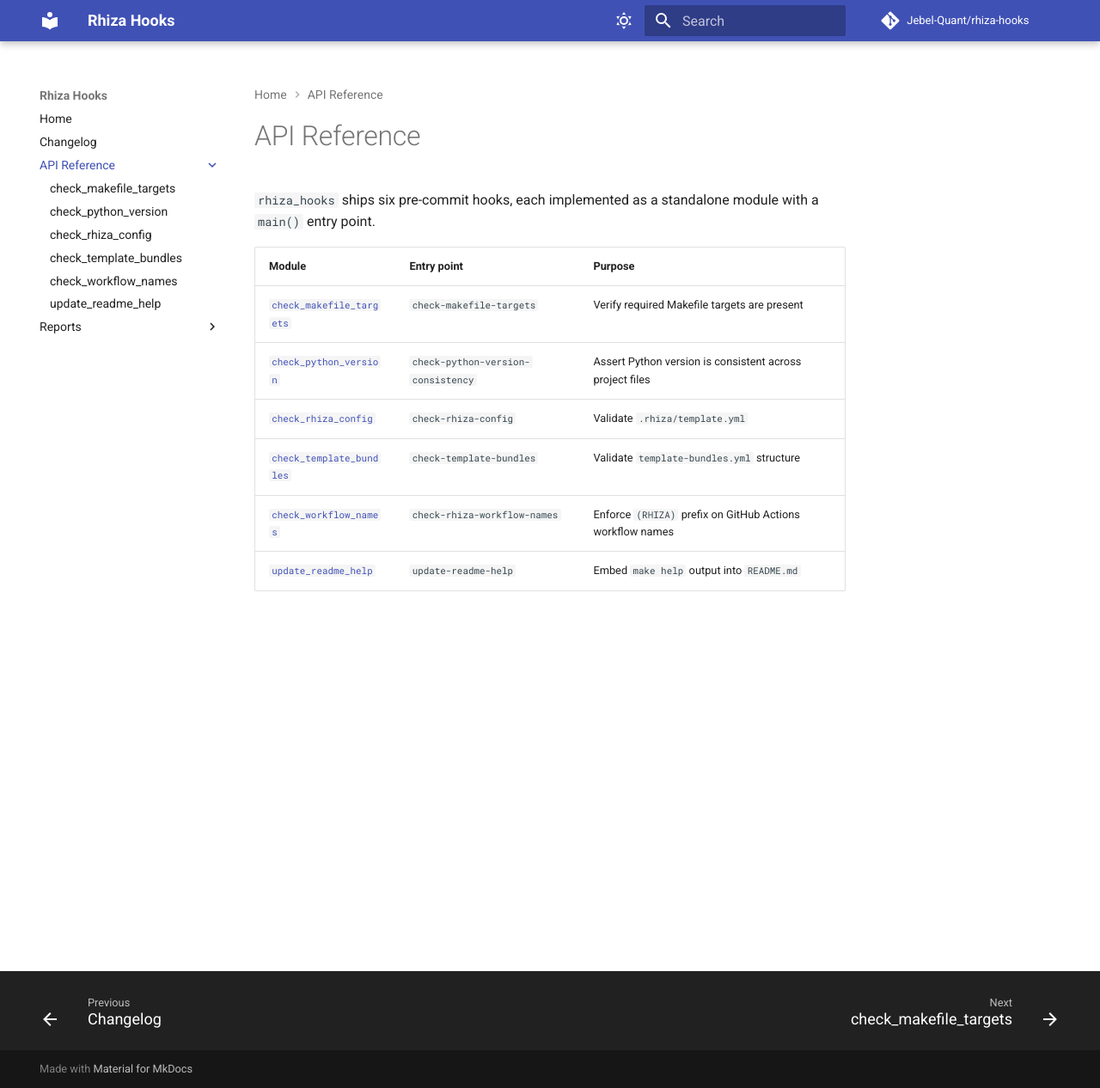
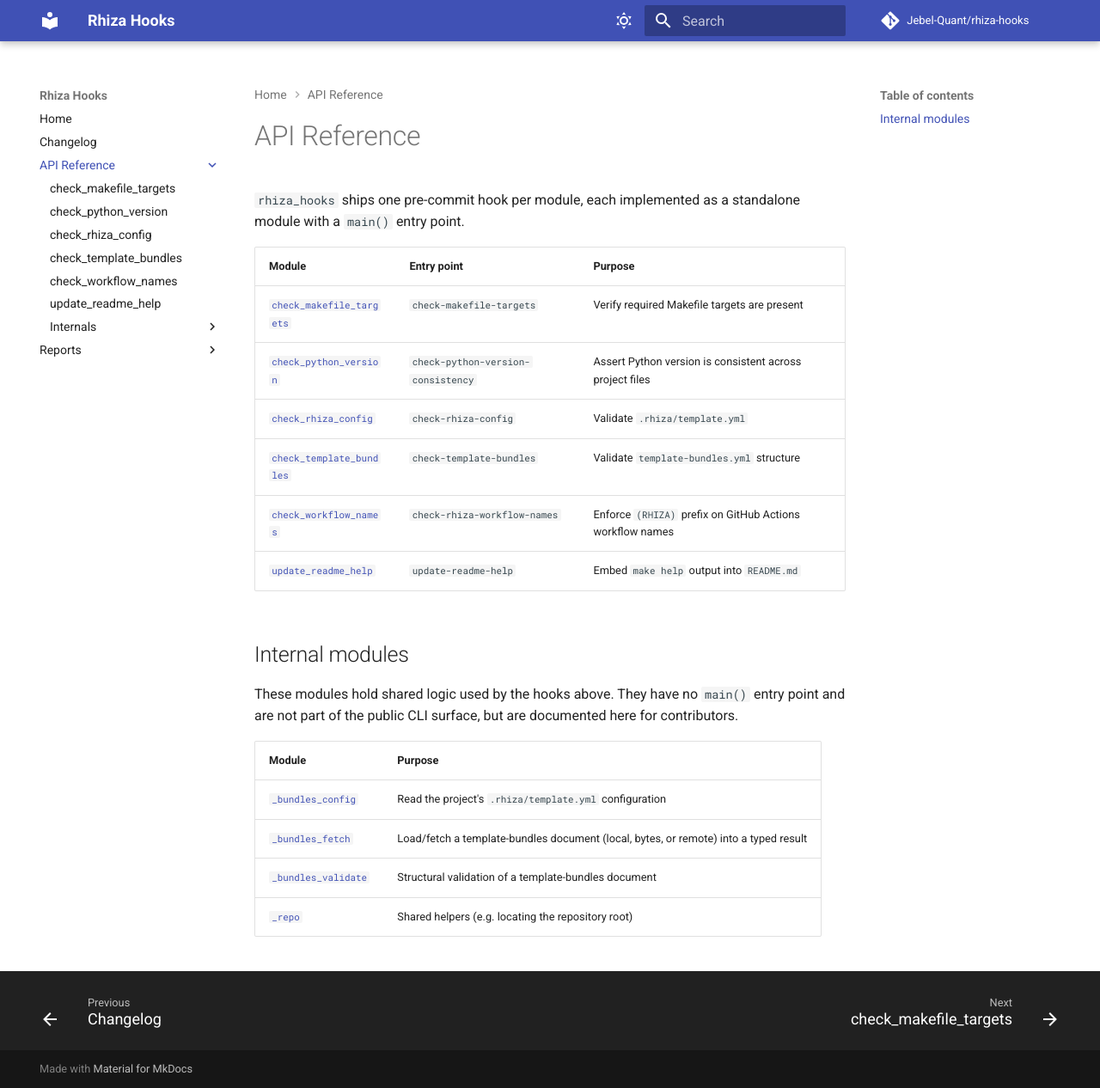
Before and after one commit to Jebel-Quant/rhiza-hooks, an MkDocs documentation site: the page built from docs/api-reference/index.md, in a window 1280 px wide and 1266 px high. Shown: the whole window at 86% size. Built offline with MkDocs 1.6.1 and Material for MkDocs 9.7.7, drawn with Linux system fonts in a browser that asks for light colours; comment, search, counter and statistics services are not loaded.

Commit message:
docs: document internal logic modules in the API reference (#214)
The published API reference covered only the six entry-point hook
modules; the internal modules holding the bulk of the validation/fetch
logic (_bundles_validate, _bundles_fetch, _bundles_config, _repo) were
absent despite having full docstrings. Add mkdocstrings pages and an
"Internals" nav section for them, and drop the brittle hard-coded "six"
module count in the index.

Closes #213

Co-authored-by: Claude Opus 4.8 (1M context) <noreply@anthropic.com>

```diff
--- a/docs/api-reference/index.md
+++ b/docs/api-reference/index.md
@@ -1,6 +1,6 @@
 # API Reference
 
-`rhiza_hooks` ships six pre-commit hooks, each implemented as a standalone module with a `main()` entry point.
+`rhiza_hooks` ships one pre-commit hook per module, each implemented as a standalone module with a `main()` entry point.
 
 | Module | Entry point | Purpose |
 |---|---|---|
@@ -10,3 +10,14 @@
 | [`check_template_bundles`](check_template_bundles.md) | `check-template-bundles` | Validate `template-bundles.yml` structure |
 | [`check_workflow_names`](check_workflow_names.md) | `check-rhiza-workflow-names` | Enforce `(RHIZA)` prefix on GitHub Actions workflow names |
 | [`update_readme_help`](update_readme_help.md) | `update-readme-help` | Embed `make help` output into `README.md` |
+
+## Internal modules
+
+These modules hold shared logic used by the hooks above. They have no `main()` entry point and are not part of the public CLI surface, but are documented here for contributors.
+
+| Module | Purpose |
+|---|---|
+| [`_bundles_config`](_bundles_config.md) | Read the project's `.rhiza/template.yml` configuration |
+| [`_bundles_fetch`](_bundles_fetch.md) | Load/fetch a template-bundles document (local, bytes, or remote) into a typed result |
+| [`_bundles_validate`](_bundles_validate.md) | Structural validation of a template-bundles document |
+| [`_repo`](_repo.md) | Shared helpers (e.g. locating the repository root) |
--- a/mkdocs.yml
+++ b/mkdocs.yml
@@ -18,6 +18,11 @@ nav:
       - check_template_bundles: api-reference/check_template_bundles.md
       - check_workflow_names: api-reference/check_workflow_names.md
       - update_readme_help: api-reference/update_readme_help.md
+      - Internals:
+          - _bundles_config: api-reference/_bundles_config.md
+          - _bundles_fetch: api-reference/_bundles_fetch.md
+          - _bundles_validate: api-reference/_bundles_validate.md
+          - _repo: api-reference/_repo.md
   - Reports:
       - Test Report: reports/html-report/report.html
       - Coverage Report: reports/html-coverage/index.html
```
Also changed, not shown: docs/api-reference/_bundles_config.md (added, +3 -0 lines), docs/api-reference/_bundles_fetch.md (added, +3 -0 lines), docs/api-reference/_bundles_validate.md (added, +3 -0 lines), docs/api-reference/_repo.md (added, +3 -0 lines).
